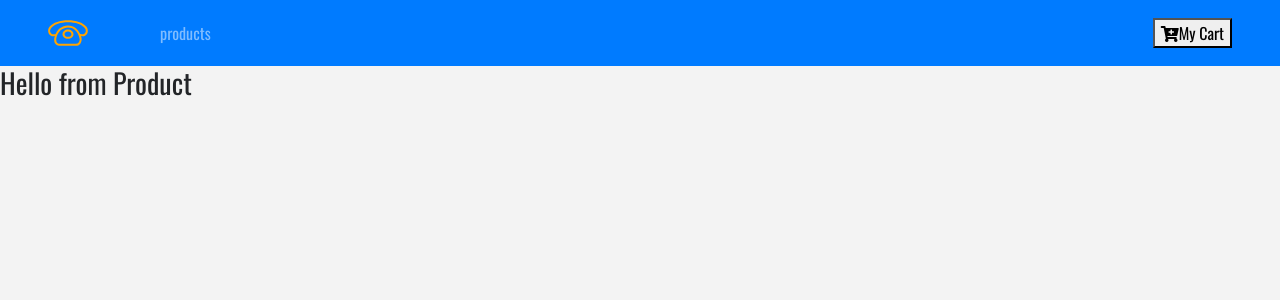
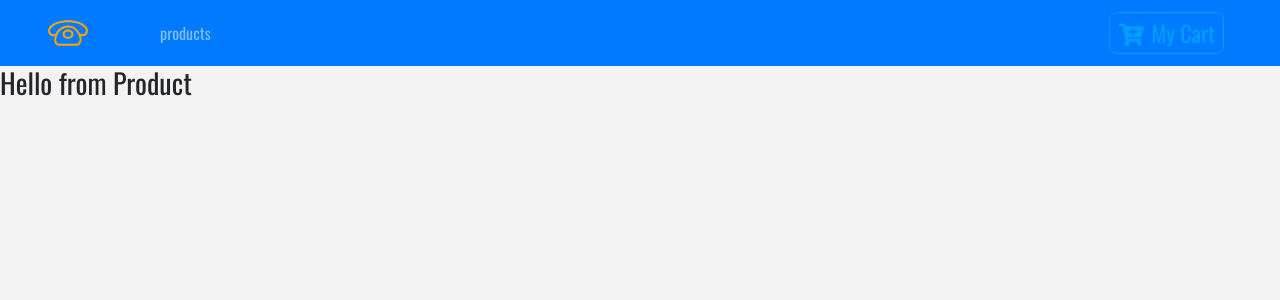
Before and after one commit to Waleed-Iqbal/ecomm-site, a React (Create React App) app: page / in a window 1280 px wide. Shown: the top 300 px of the page. Built offline with nearby package versions, Linux system fonts and the light colour scheme.

Commit message:
using styled components for the car button

```diff
--- a/package.json
+++ b/package.json
@@ -8,7 +8,7 @@
     "react-dom": "^16.7.0",
     "react-router-dom": "^4.3.1",
     "react-scripts": "2.1.3",
-    "styled-components": "^4.1.3"
+    "styled-components": "^4.2.0"
   },
   "scripts": {
     "start": "react-scripts start",
--- /dev/null
+++ b/src/components/Button.js
@@ -0,0 +1,22 @@
+import styled from 'styled-components';
+
+
+export const ButtonContainer = styled.button`
+  text-transform: capitalize;
+  font-size: 1.4rem;
+  background: transparent;
+  border: 0.05rem solid var(--lightBlue);
+  color: var(--lightBlue);
+  border-radius: 0.5rem;
+  padding: 0.2rem 0.5rem;
+  cursor: pointer;
+  margin: 0.2rem 0.5rem;
+  transition: all 0.3s ease-in-out;
+  &:hover {
+    background: var(--lightBlue);
+    color: var(--mainBlue);
+  }
+  &:focus {
+    outline: none;
+  }
+`;
--- a/src/components/NavBar.js
+++ b/src/components/NavBar.js
@@ -1,6 +1,7 @@
 import React, { Component } from "react";
 import { Link } from "react-router-dom";
 import logo from "../logo.svg";
+import { ButtonContainer } from "./Button";
 
 export default class NavBar extends Component {
   render() {
@@ -21,10 +22,12 @@
           </li>
         </ul>
         <Link to="/cart" className="ml-auto">
-          <button>
-            <i className="fas fa-cart-plus" />
+          <ButtonContainer>
+            <span className="mr-2">
+              <i className="fas fa-cart-plus" />
+            </span>
             My Cart
-          </button>
+          </ButtonContainer>
         </Link>
       </nav>
     );
```
Also changed, not shown: 1 other file (tests, documents, lock files or other folders).
